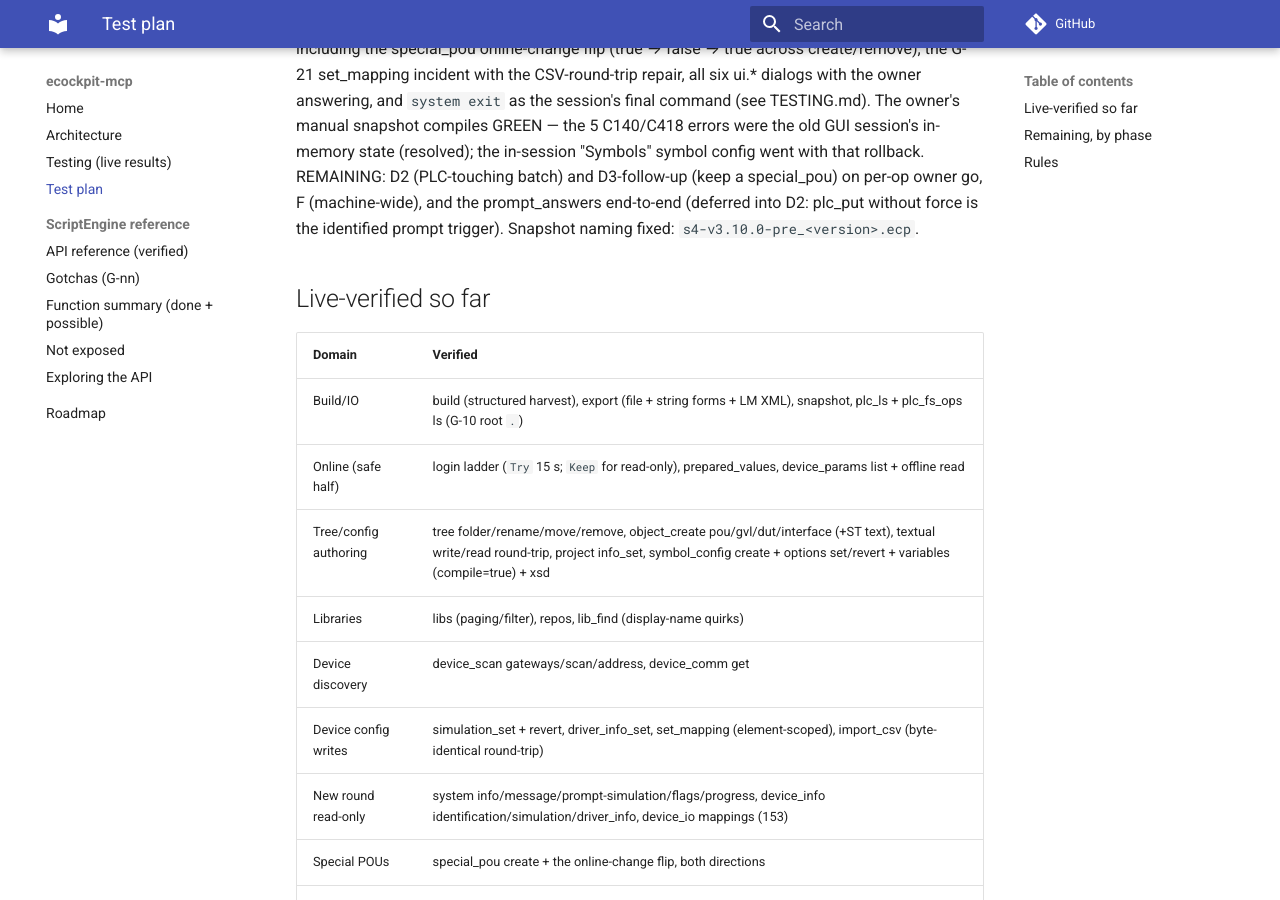
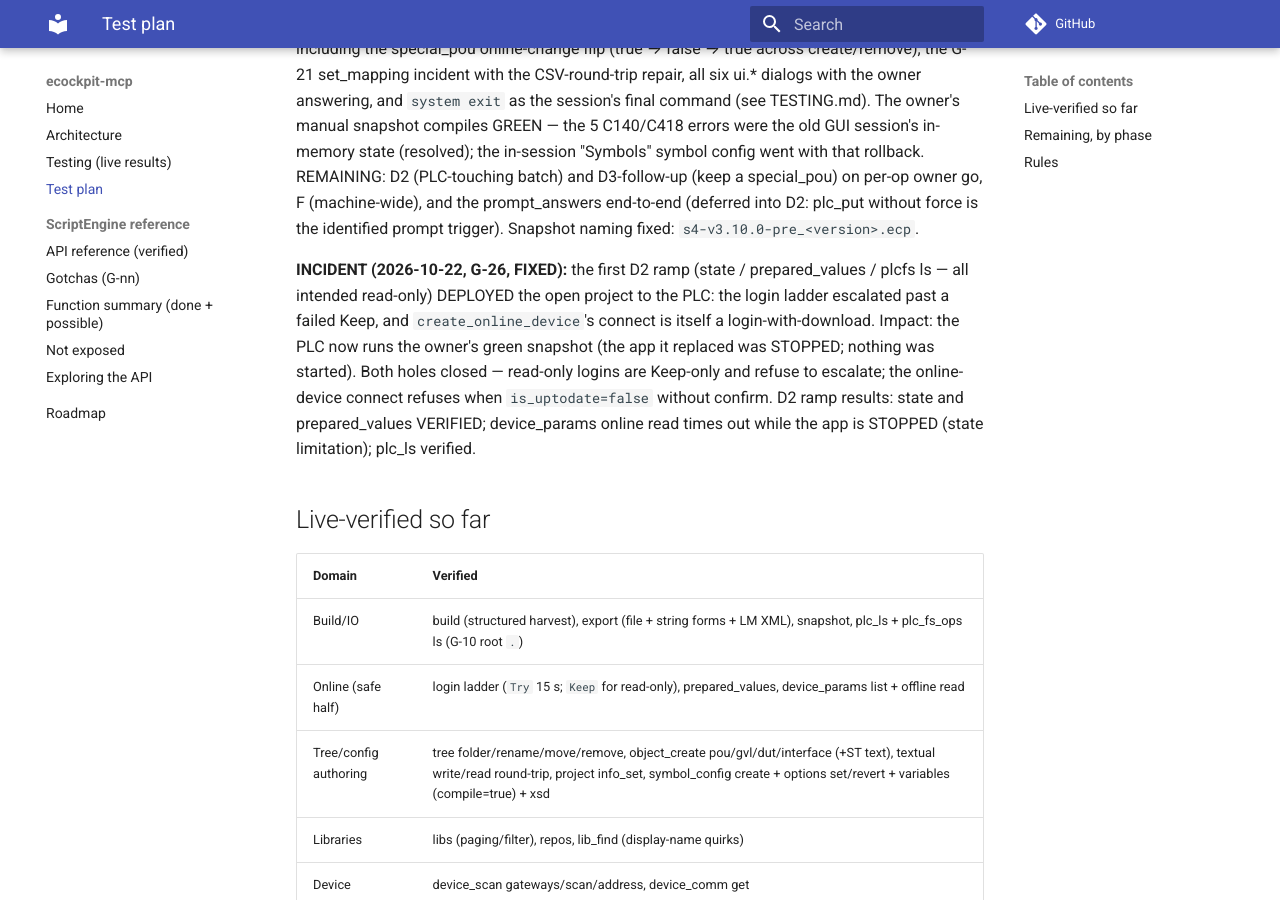
Before and after one commit to mikolaj-kow/ecockpit-mcp, an MkDocs documentation site: the page built from docs/TESTPLAN.md, in a window 1280 px wide and 900 px high, scrolled down 404 px. Built offline with MkDocs 1.6.1 and Material for MkDocs 9.7.7, drawn with Linux system fonts in a browser that asks for light colours; comment, search, counter and statistics services are not loaded.

Commit message:
G-26 incident record: read-only round deployed the open project (fixed)
- GOTCHAS G-26: ladder escalation past Keep + create_online_device's
  implicit login-with-download; both holes closed in c57da7d
- TESTING: incident row (impact: PLC now runs the owner's GREEN
  snapshot; previous app was STOPPED, nothing started) + D2 ramp rows
  (state, prepared_values, params online read = timeout while stopped,
  plc_ls) + app_status before/after
- TESTPLAN: incident note; D2 continues per-op with the guards in place

```diff
--- a/docs/TESTPLAN.md
+++ b/docs/TESTPLAN.md
@@ -24,6 +24,17 @@ REMAINING: D2 (PLC-touching batch) and D3-follow-up (keep a special_pou)
 on per-op owner go, F (machine-wide), and the prompt_answers end-to-end
 (deferred into D2: plc_put without force is the identified prompt
 trigger). Snapshot naming fixed: `s4-v3.10.0-pre_<version>.ecp`.
+
+**INCIDENT (2026-10-22, G-26, FIXED):** the first D2 ramp (state /
+prepared_values / plcfs ls — all intended read-only) DEPLOYED the open
+project to the PLC: the login ladder escalated past a failed Keep, and
+`create_online_device`'s connect is itself a login-with-download.
+Impact: the PLC now runs the owner's green snapshot (the app it replaced
+was STOPPED; nothing was started). Both holes closed — read-only logins
+are Keep-only and refuse to escalate; the online-device connect refuses
+when `is_uptodate=false` without confirm. D2 ramp results: state and
+prepared_values VERIFIED; device_params online read times out while the
+app is STOPPED (state limitation); plc_ls verified.
 
 ## Live-verified so far
 
```
Also changed, not shown: docs/SCRIPTENGINE_GOTCHAS.md (+1 -0 lines), docs/TESTING.md (+6 -0 lines).
